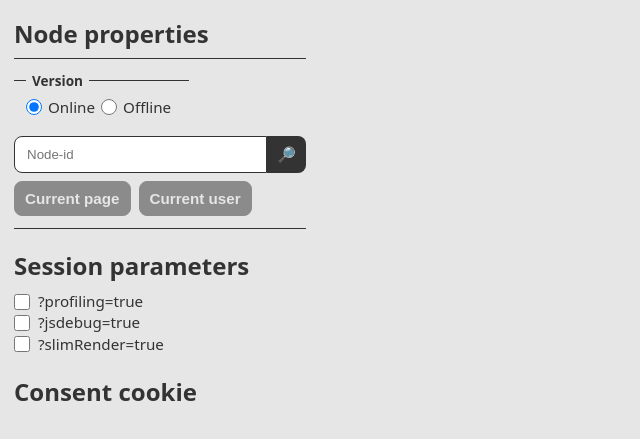
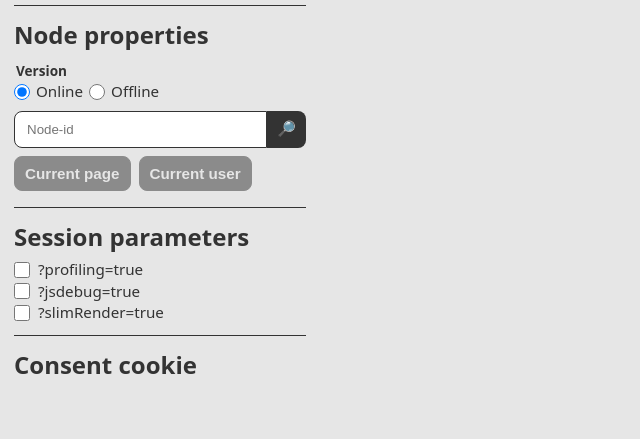
Before and after one commit to gusjoh95/sitevision-utilities-extension, a website with bundled scripts: page src/views/popup/popup.html in a window 1280 px wide. Shown: the part 53-492 px from the top of the page, without its empty margins (0-640 px from the left). Built offline with nearby package versions, Linux system fonts and the light colour scheme; no server answers.

Commit message:
Popup styling

```diff
--- a/src/views/popup/popup.css
+++ b/src/views/popup/popup.css
@@ -8,16 +8,17 @@ h2 {
 }
 
 #error {
+	margin-bottom: 10px;
 	color: red;
+}
+#error:empty {
+	display: none;
 }
 
 form {
 	align-items: start;
 	display: flex;
 	flex-direction: column;
-	border-top: 1px solid var(--fg-color);
-	border-bottom: 1px solid var(--fg-color);
-	padding: 8px 0;
 }
 
 form * {
@@ -42,6 +43,7 @@ fieldset,
 input,
 button {
 	margin: 4px 0 4px;
+	padding: 0;
 }
 
 
@@ -52,7 +54,7 @@ form fieldset {
 	gap: 0;
 	align-items: center;
 	border: 0;
-	border-top: 1px solid var(--fg-color);
+
 }
 
 fieldset label {
@@ -60,7 +62,6 @@ fieldset label {
 }
 
 legend {
-	padding: 0 6px;
 	font-size: 0.85rem;
 	font-weight: 600;
 }
@@ -105,6 +106,7 @@ label {
 	gap: 8px;
 	align-items: center;
 	cursor: pointer;
+	width: max-content;
 
 }
 
@@ -129,3 +131,11 @@ pre {
 	align-items: center;
 	gap: 8px;
 }
+
+[id$="-wrapper"] {
+	border-top: 1px solid var(--fg-color);
+	padding: 6px 0 12px;
+}
+[id$="-wrapper"] h2 {
+	margin: 6px 0 6px;
+}
--- a/src/views/popup/popup.html
+++ b/src/views/popup/popup.html
@@ -10,6 +10,7 @@
 <body>
   <h1>SV-Utilities</h1>
   <div id="error"></div>
+  <div id="properties-wrapper">
     <h2>Node properties</h2>
     <form id="properties-form">
       <fieldset>
@@ -30,8 +31,8 @@
         <button type="submit" disabled value="getCurrentUser">Current user</button>
       </div>
     </form>
-
-  <div>
+  </div>
+  <div id="session-params-wrapper">
     <h2>Session parameters</h2>
     <label>
       <input type="checkbox" id="toggle-profiling">
```
Lines whose indentation alone changed are shown as unchanged.
